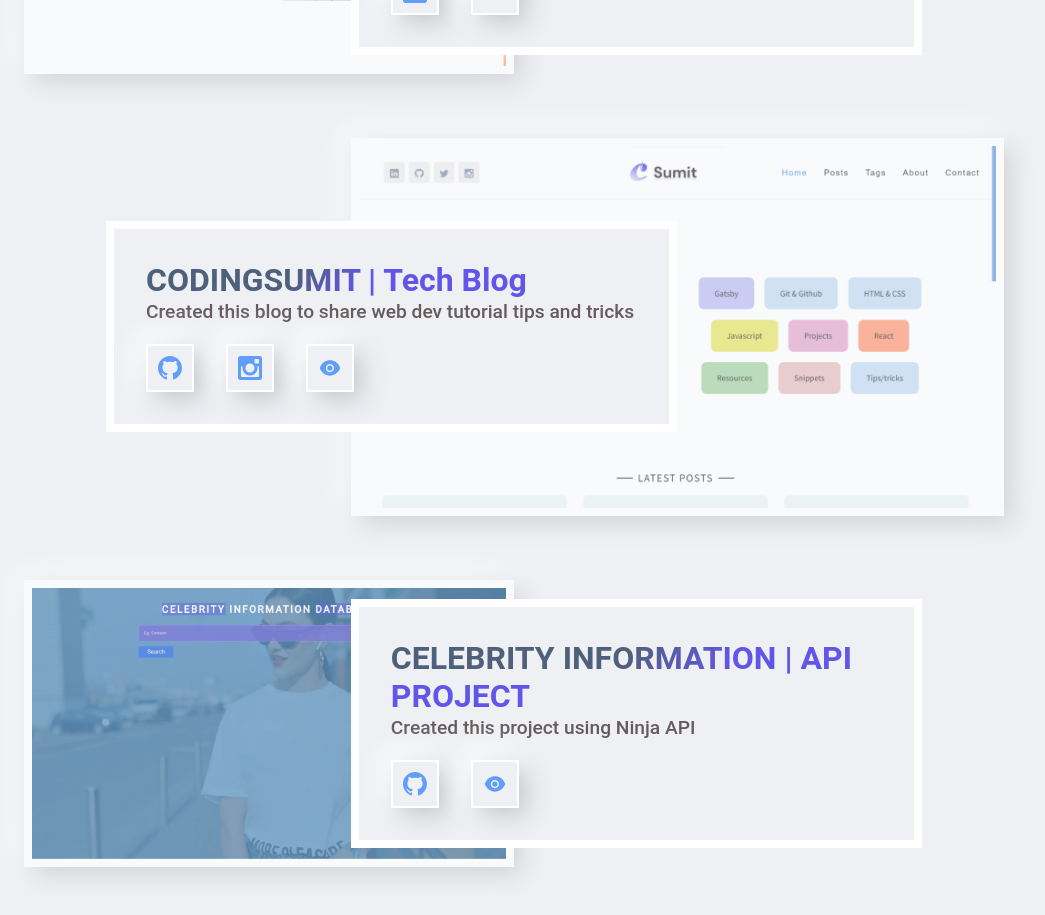
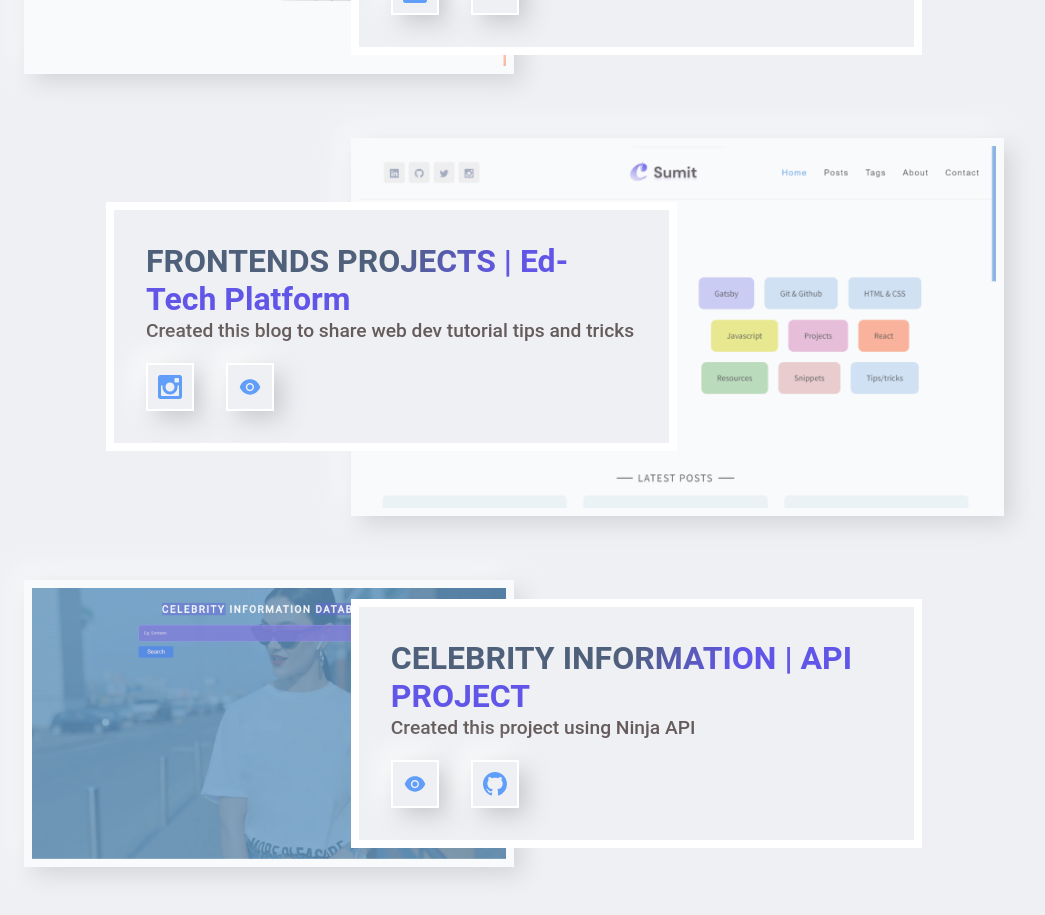
Before and after one commit to smthari/portfolio, a React (Create React App) app: page / in a window 1280 px wide. Shown: the part 1920-2835 px from the top of the page, without its empty margins (126-1171 px from the left). Built offline with nearby package versions, Linux system fonts and the light colour scheme.

Commit message:
optimized projects component

```diff
--- a/src/Components/Projects.js
+++ b/src/Components/Projects.js
@@ -7,7 +7,11 @@ import { ImInstagram } from "react-icons/im";
 import { BsGithub } from "react-icons/bs";
 import { AiFillEye } from "react-icons/ai";
 
+import { projects } from "./Resources/projects";
+
 function Projects() {
+  console.log(projects[1].links);
+
   return (
     <section>
       <div className="projects">
@@ -15,131 +19,69 @@ function Projects() {
           <h2 className="projectsTitle">
             <mark className="linear">Projects</mark>
           </h2>
-          <article className="project">
+
+          {projects.map((projects, index) => {
+            const { img, title, subTitle, igUrl, gitUrl, viewUrl } = projects;
+            return (
+              <div className="project" key={index}>
                 <div className="ProjectImg_Wrapper">
-              <img alt="project 1" className="projectImg" src={Project1} />
+                  <img alt="project 1" className="projectImg" src={img} />
                 </div>
                 <div className="project-info">
                   <h1 className="ProjectTitle">
-                <mark className="linear">
-                  FRONTENDS PROJECTS | Ed-Tech Platform
-                </mark>
+                    <mark className="linear">{title}</mark>
                   </h1>
-              <p className="projectDetail">
-                Created this platform to share projects with tutorial
-              </p>
+                  <p className="projectDetail">{subTitle}</p>
                   <ul className="projectInfo social">
+                    {igUrl ? (
                       <li className="sociallist">
                         <a
                           className="social-icon"
-                    href="https://www.instagram.com/frontendsprojects/"
+                          href={igUrl}
                           target="_blank"
                           rel="noopener noreferrer"
                         >
-                    <ImInstagram></ImInstagram>
+                          <ImInstagram />
                         </a>
                       </li>
+                    ) : (
+                      " "
+                    )}
 
+                    {viewUrl ? (
                       <li className="sociallist">
                         <a
                           className="social-icon"
-                    href="https://frontendsprojects.com/"
+                          href={viewUrl}
                           target="_blank"
                           rel="noopener noreferrer"
                         >
-                    <AiFillEye></AiFillEye>
+                          <AiFillEye />
                         </a>
                       </li>
-              </ul>
-            </div>
-          </article>
+                    ) : (
+                      " "
+                    )}
 
-          <article className="project">
-            <div className="ProjectImg_Wrapper">
-              <img alt="project 2" className="projectImg" src={Project2} />
-            </div>
-            <div className="project-info">
-              <h1 className="ProjectTitle">
-                <mark className="linear">CODINGSUMIT | Tech Blog</mark>
-              </h1>
-              <p className="projectDetail">
-                Created this blog to share web dev tutorial tips and tricks
-              </p>
-              <ul className="projectInfo social">
+                    {gitUrl ? (
                       <li className="sociallist">
                         <a
                           className="social-icon"
-                    href="https://github.com/smthari"
+                          href={gitUrl}
                           target="_blank"
                           rel="noopener noreferrer"
                         >
                           <BsGithub></BsGithub>
                         </a>
                       </li>
-
-                <li className="sociallist">
-                  <a
-                    className="social-icon"
-                    href="https://www.instagram.com/codingsumit/"
-                    target="_blank"
-                    rel="noopener noreferrer"
-                  >
-                    <ImInstagram></ImInstagram>
-                  </a>
-                </li>
-
-                <li className="sociallist">
-                  <a
-                    className="social-icon"
-                    href="https://codingsumit.com/"
-                    target="_blank"
-                    rel="noopener noreferrer"
-                  >
-                    <AiFillEye></AiFillEye>
-                  </a>
-                </li>
+                    ) : (
+                      " "
+                    )}
                   </ul>
                 </div>
-          </article>
-
-          <article className="project">
-            <div className="ProjectImg_Wrapper">
-              <img alt="project 3" className="projectImg" src={Project3} />
               </div>
-            <div className="project-info">
-              <h1 className="ProjectTitle">
-                <mark className="linear">
-                  CELEBRITY INFORMATION | API PROJECT
-                </mark>
-              </h1>
-              <p className="projectDetail">
-                Created this project using Ninja API
-              </p>
-              <ul className="projectInfo social">
-                <li className="sociallist">
-                  <a
-                    className="social-icon"
-                    href="https://github.com/smthari/celebrity-database"
-                    target="_blank"
-                    rel="noopener noreferrer"
-                  >
-                    <BsGithub></BsGithub>
-                  </a>
-                </li>
-
-                <li className="sociallist">
-                  <a
-                    className="social-icon"
-                    href="https://celebrity-database.netlify.app/"
-                    target="_blank"
-                    rel="noopener noreferrer"
-                  >
-                    <AiFillEye></AiFillEye>
-                  </a>
-                </li>
-              </ul>
-            </div>
-          </article>
+            );
+          })}
         </div>
       </div>
     </section>
--- /dev/null
+++ b/src/Components/Resources/projects.js
@@ -0,0 +1,29 @@
+import Project1 from "../../Assets/Images/Project1.png";
+import Project2 from "../../Assets/Images/Project2.png";
+import Project3 from "../../Assets/Images/Project3.png";
+export const projects = [
+  {
+    id: 1,
+    title: "FRONTENDS PROJECTS | Ed-Tech Platform",
+    subTitle: "Created this platform to share projects with tutorial",
+    img: Project1,
+    igUrl: "https://www.instagram.com/frontendsprojects/",
+    viewUrl: "https://frontendsprojects.com/",
+  },
+  {
+    id: 2,
+    title: "FRONTENDS PROJECTS | Ed-Tech Platform",
+    subTitle: "Created this blog to share web dev tutorial tips and tricks",
+    img: Project2,
+    igUrl: "https://www.instagram.com/codingsumit/",
+    viewUrl: "https://codingsumit.com/",
+  },
+  {
+    id: 3,
+    title: "CELEBRITY INFORMATION | API PROJECT ",
+    subTitle: "Created this project using Ninja API ",
+    img: Project3,
+    gitUrl: "https://github.com/smthari/celebrity-database",
+    viewUrl: "https://celebrity-database.netlify.app/",
+  },
+];
```
Lines whose indentation alone changed are shown as unchanged.
